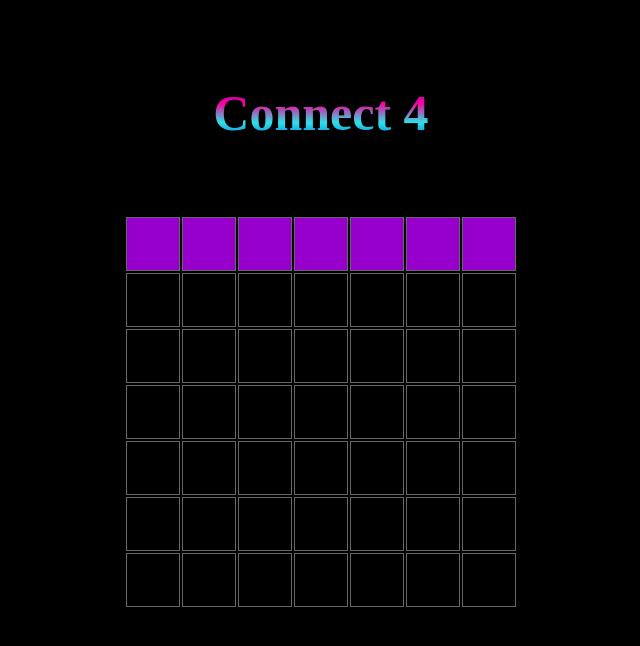
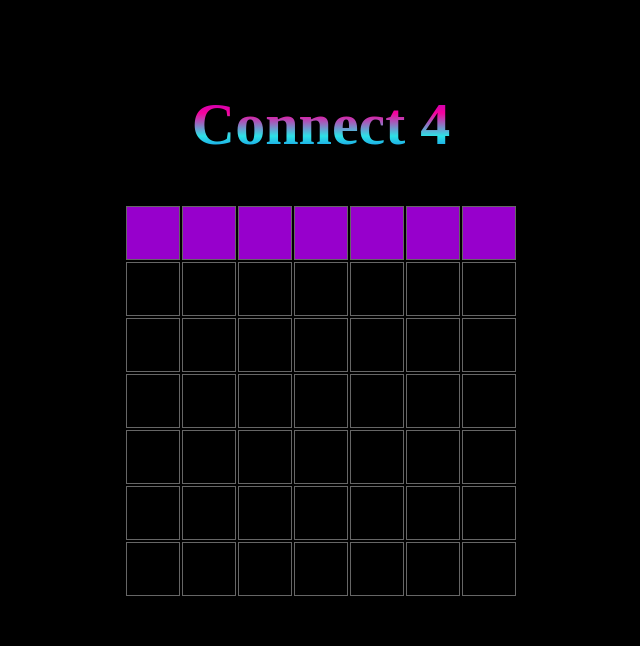
Before and after one commit to dnnyhua/connect-four-project, a plain HTML site: page index.html in a window 1280 px wide. Shown: the whole page, without its empty margins (319-959 px from the left). Drawn offline with Linux system fonts and the light colour scheme.

Commit message:
change h1 fontsize

```diff
--- a/connect4.css
+++ b/connect4.css
@@ -20,15 +20,14 @@ body{
   z-index: 1;
   background-color: black;
   padding-top: 50px;
-  padding-bottom: 40px;
+  padding-bottom: 5px;
 
 
 }
 
 h1 {
   text-align: center;
-  font-size: 50px;
-
+  font-size: 60px;
   background: -webkit-linear-gradient(#9700cc, #f6019d, #2de2e6, #035ee8);
   -webkit-background-clip: text;
   -webkit-text-fill-color: transparent;
```
